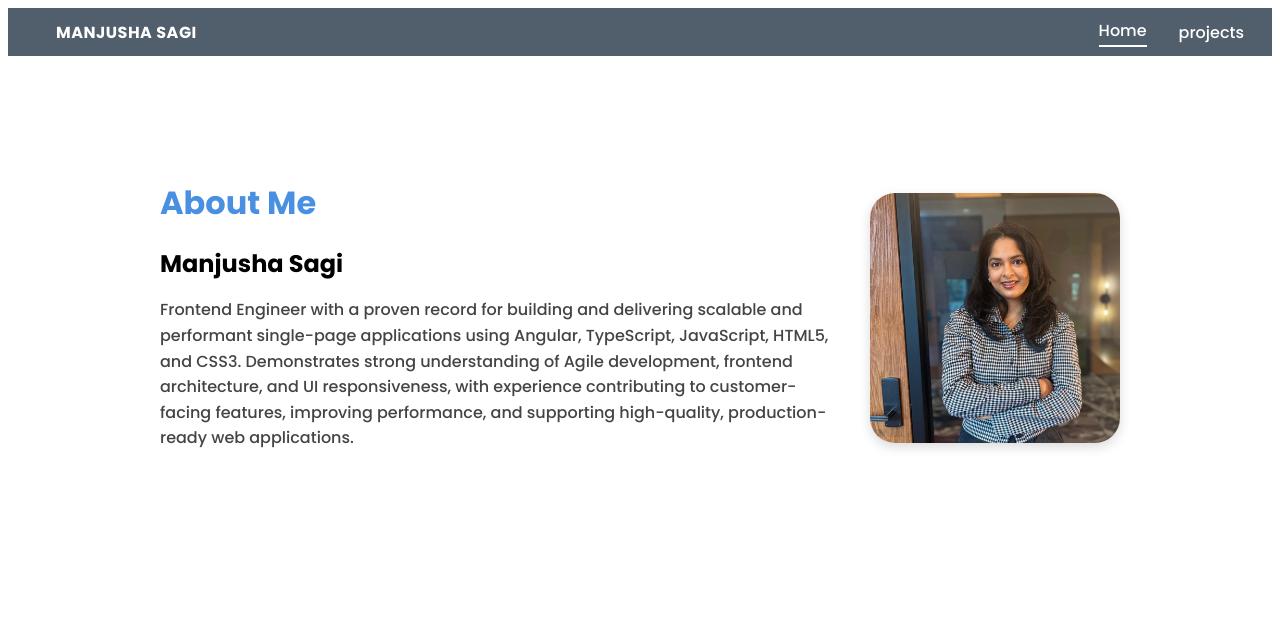
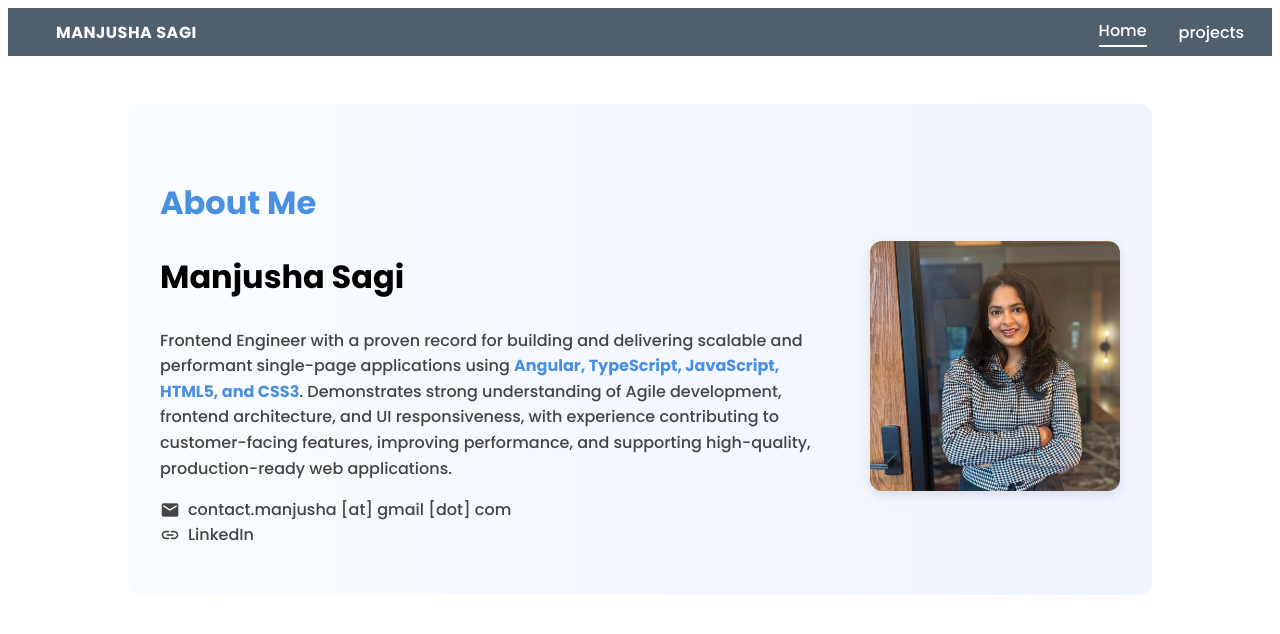
Before and after one commit to Msagi1/my-resume, an Angular app: page / in a window 1280 px wide. Shown: the top 634 px of the page. Built offline with nearby package versions, Linux system fonts and the light colour scheme.

Commit message:
contact changes

```diff
--- a/src/app/pages/home/bio/bio.component.css
+++ b/src/app/pages/home/bio/bio.component.css
@@ -7,6 +7,13 @@
   max-width: 960px;
   margin: 48px auto 0;
   gap: 2rem;
+  background: linear-gradient(to right, #f9fcff, #f0f4ff);;
+  border-radius: 12px;
+  animation: fadeInUp 0.6s ease-in-out;
+  .tech-stack {
+    font-weight: 600;
+    color: #4a90e2;
+  }
 }
 
 .bio-left {
@@ -26,9 +33,9 @@
   height: 250px;
   object-fit: cover;
   object-position: 60% top;
-  border-radius: 10%;
-  box-shadow: 0 4px 12px rgba(0, 0, 0, 0.15);
   border: none;
+  border-radius: 12px;
+  box-shadow: 0 4px 12px rgba(0, 0, 0, 0.1);
 }
 
 .section-title {
@@ -38,9 +45,8 @@
 }
 
 .bio-left h1 {
-  font-size: 1.5rem;
+  font-size: 2rem;
   font-weight: 700;
-  margin-bottom: 1rem;
 }
 
 .bio-left p {
@@ -50,9 +56,44 @@
   margin-bottom: 0;
 }
 
+.contact-links{
+  margin-top: 16px;
+}
+
+.contact-links a {
+  /* display: flex;
+  flex-direction: column;
+  gap: 0.75rem; */
+  display: flex;
+  align-items: center;
+  gap: 0.5rem;
+  text-decoration: none;
+  color: #444;
+}
+
+.material-icons{
+  font-size: 20px;
+}
+
+.contact-links a:hover {
+  color: #4a90e2;
+}
+
+
 @media (max-width: 768px) {
   .bio-right img {
     width: 160px;
     height: 160px;
   }
 }
+
+@keyframes fadeInUp {
+  from {
+    opacity: 0;
+    transform: translateY(20px);
+  }
+  to {
+    opacity: 1;
+    transform: translateY(0);
+  }
+}
--- a/src/app/pages/home/bio/bio.component.html
+++ b/src/app/pages/home/bio/bio.component.html
@@ -2,7 +2,14 @@
     <div class="bio-left">
         <h2 class="section-title">About Me</h2>
         <h1>Manjusha Sagi</h1>
-        <p>Frontend Engineer with a proven record for building and delivering scalable and performant single-page applications using Angular, TypeScript, JavaScript, HTML5, and CSS3. Demonstrates strong understanding of Agile development, frontend architecture, and UI responsiveness, with experience contributing to customer-facing features, improving performance, and supporting high-quality, production-ready web applications.</p>
+        <p>Frontend Engineer with a proven record for building and delivering scalable and performant single-page applications using
+            <span class="tech-stack">Angular, TypeScript, JavaScript, HTML5, and CSS3</span>. Demonstrates strong understanding of Agile development, frontend architecture, and UI responsiveness, with experience contributing to customer-facing features, improving performance, and supporting high-quality, production-ready web applications.</p>
+        <div class="contact-links">
+            <a href="mailto:contact.manjusha@gmail.com">
+                <span class="material-icons">email</span>contact.manjusha [at] gmail [dot] com</a>
+            <a href="https://www.linkedin.com/in/your-linkedin-profile" target="_blank" rel="noopener">
+                <span class="material-icons">link</span>LinkedIn</a>
+        </div>
     </div>
     <div class="bio-right">
         <img src="assets/manjusha.jpg" alt="Manjusha Sagi">
--- a/src/index.html
+++ b/src/index.html
@@ -7,6 +7,7 @@
   <meta name="viewport" content="width=device-width, initial-scale=1">
   <link rel="icon" type="image/x-icon" href="favicon.ico">
   <link href="https://fonts.googleapis.com/css2?family=Poppins:wght@300;500;700&display=swap" rel="stylesheet">
+  <link href="https://fonts.googleapis.com/icon?family=Material+Icons" rel="stylesheet">
 </head>
 <body>
   <app-root></app-root>
```
